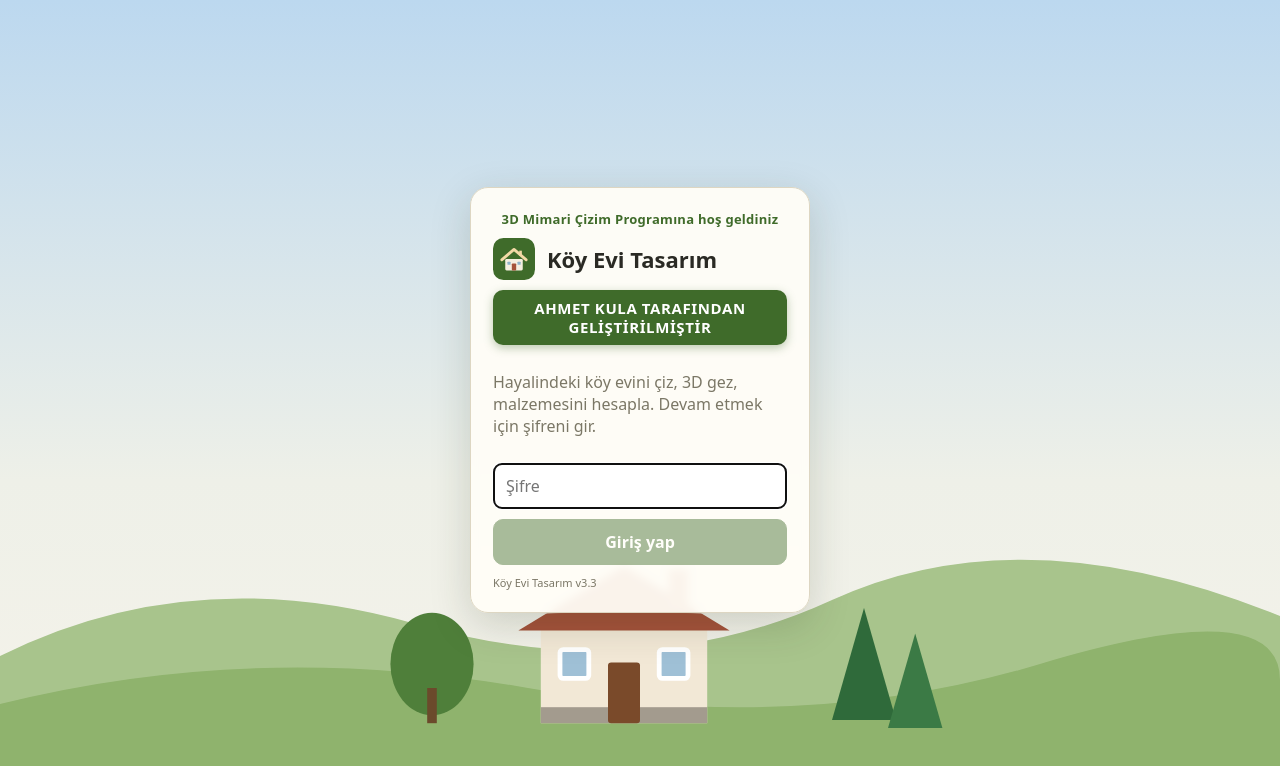
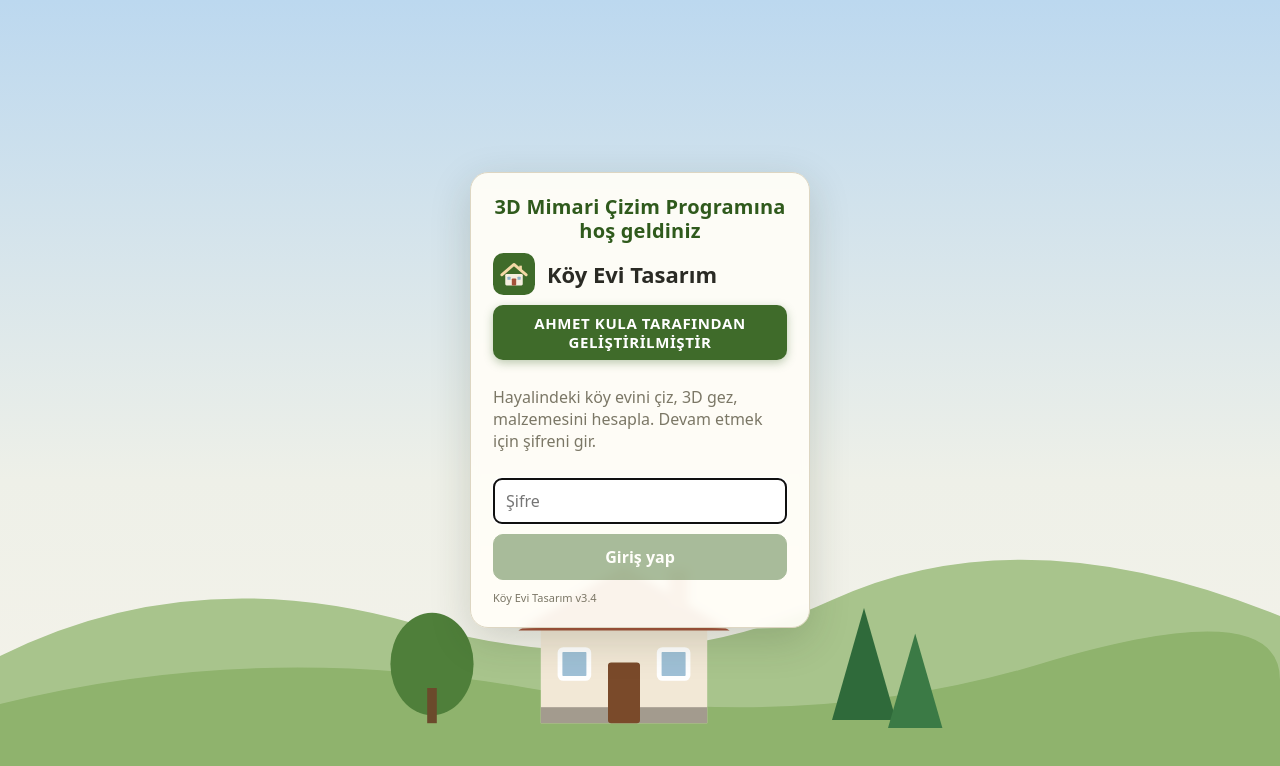
Before and after one commit to azyulfimastan/koy-evi, a Next.js app: page / in a window 1280 px wide. Shown: the top 766 px of the page. Built offline with nearby package versions, Linux system fonts and the light colour scheme; no server answers.

Commit message:
v3.4: karşılama yazısı kalın, büyük ve parlayan

```diff
--- a/app/globals.css
+++ b/app/globals.css
@@ -492,5 +492,7 @@ button.ghost { border-color: transparent; background: transparent; font-size: 17
 .rpbody.m3d .rp3d { border: 0; }
 @media (max-width: 760px) { .rpbody.mboth { flex-direction: column; } .rp3d { border-left: 0; border-top: 2px solid #2f7d6b; } }
 
-.login .welcome { text-align: center; font-size: 13px; font-weight: 600; color: #3f6b2a; letter-spacing: .02em; }
 .login .by { text-align: center; font-size: 15px; font-weight: 900; letter-spacing: .04em; line-height: 1.25; color: #fff; background: #3f6b2a; border-radius: 10px; padding: 9px 10px; text-transform: uppercase; box-shadow: 0 3px 10px rgba(63,107,42,.35); }
+.login .welcome { text-align: center; font-size: 20px; font-weight: 900; line-height: 1.2; letter-spacing: .01em; background: linear-gradient(100deg, #2f5a1c 0%, #2f5a1c 35%, #f2c230 48%, #fff6c8 50%, #f2c230 52%, #2f5a1c 65%, #2f5a1c 100%); background-size: 250% 100%; -webkit-background-clip: text; background-clip: text; color: transparent; -webkit-text-fill-color: transparent; animation: shine 2.8s linear infinite; }
+@keyframes shine { 0% { background-position: 150% 0; } 100% { background-position: -50% 0; } }
+@media (prefers-reduced-motion: reduce) { .login .welcome { animation: none; } }
--- a/components/App.tsx
+++ b/components/App.tsx
@@ -4,7 +4,7 @@ import Login from "./Login";
 import ProjectList from "./ProjectList";
 import Editor from "./Editor";
 
-export const VERSION = "v3.3";
+export const VERSION = "v3.4";
 
 export default function App() {
   const [auth, setAuth] = useState<null | boolean>(null);
```
